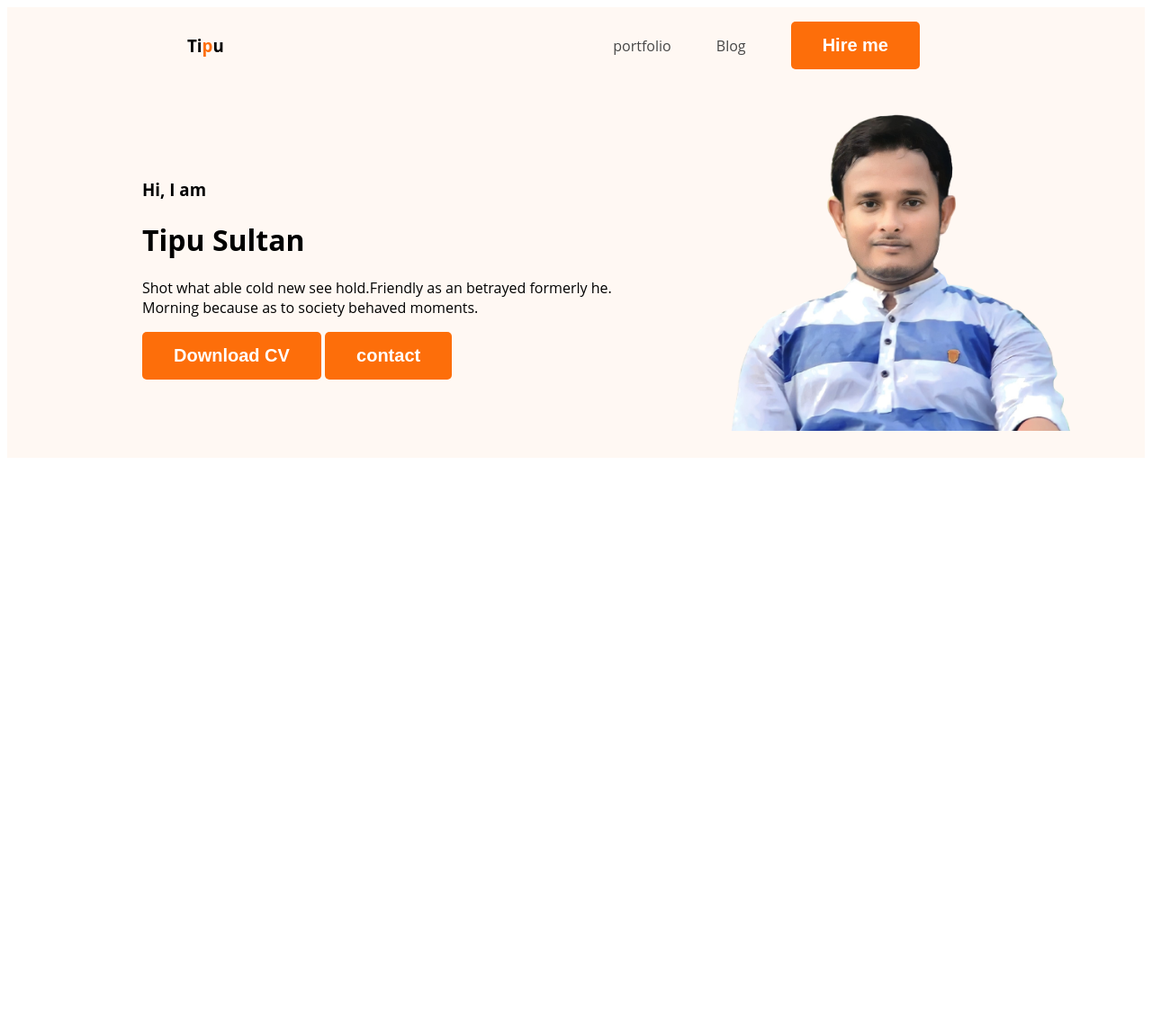
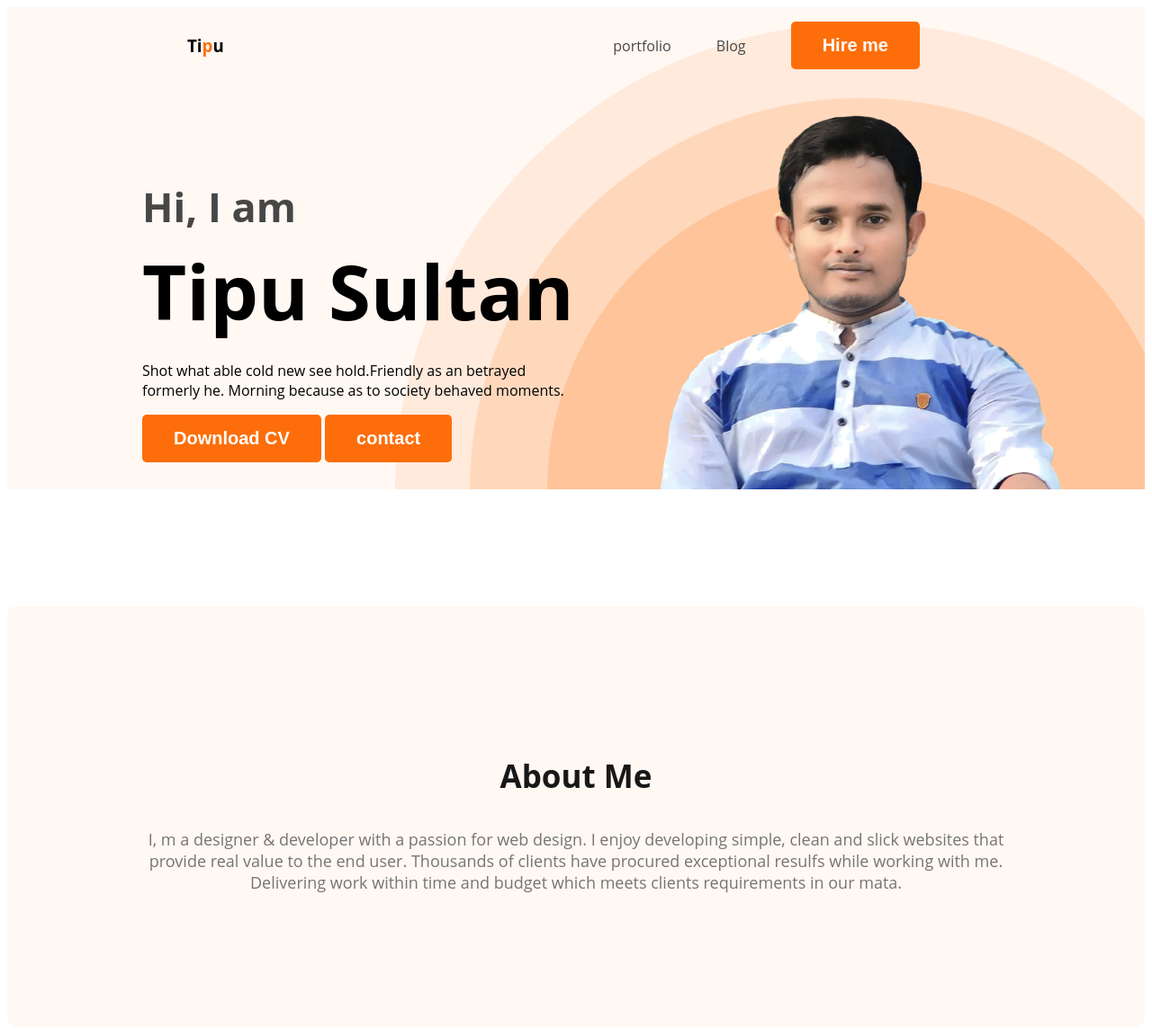
Before and after one commit to tipusultan236535/webdeveloper-portfolio, a plain HTML site: page index.html in a window 1280 px wide. Shown: the whole page at 90% size. Before the commit the page ends 800 px from the top, so only its background shows below. Drawn offline with Linux system fonts and the light colour scheme.

Commit message:
banner content added

```diff
--- a/index.html
+++ b/index.html
@@ -17,10 +17,10 @@
     </ul>
 </nav>
 <div class="banner">
-    <div>
+    <div class="banner-content">
         <h3 class="banner-greeting">Hi, I  am</h3>
         <h1 class="banner-title">Tipu Sultan</h1>
-        <p>Shot what able cold new see hold.Friendly as an betrayed formerly he. Morning because as to society behaved moments.</p>
+        <p class="banner-description">Shot what able cold new see hold.Friendly as an betrayed formerly he. Morning because as to society behaved moments.</p>
         <button class="btn-primary">Download CV</button>
         <button class="btn-primary">contact</button>
     </div>
@@ -28,7 +28,12 @@
 </div>
     </header>
     <main>
-
+<section>
+    <section class="about">
+        <h3 class="section-title">About Me</h3>
+        <p class="section-description">I, m a designer & developer with a passion for web design. I enjoy developing simple, clean and slick websites that provide real value to the end user. Thousands of clients have procured exceptional resulfs while working with me. Delivering work within time and budget which meets clients requirements in our mata.</p>
+    </section>
+</section>
     </main>
     <footer>
 
--- a/styles/portfolio.css
+++ b/styles/portfolio.css
@@ -19,11 +19,25 @@ body {
 
 }
 
+.section-title {
+    color: #181818;
+    text-align: center;
+    font-size: 35px;
+    font-weight: 700;
+}
+
+.section-description {
+    color: #757575;
+    text-align: center;
+    font-size: 18px;
+
+}
+
 nav {
     display: flex;
     justify-content: space-between;
-   align-items: center;
-   margin: 0 200px;
+    align-items: center;
+    margin: 0 200px;
 }
 
 .nav-title {
@@ -34,7 +48,7 @@ nav {
 
 nav>ul {
     display: flex;
-    align-items:center ;
+    align-items: center;
 }
 
 nav li {
@@ -47,14 +61,44 @@ nav a {
     text-decoration: none;
     color: #474747;
 }
-.header{
+
+.header {
     background-color: #FFF8F3;
+    background-image: url("/images/header_bg.png");
+    background-repeat: no-repeat;
+    background-position: bottom right;
+
 }
-.banner{
-    padding: 30px 30px 30px 150px;
+
+.banner {
+    padding: 30px 30px 0px 150px;
     display: flex;
     align-items: center;
+    justify-content: space-between;
 }
-.profile-picture{
-    width: 500px;
+
+.banner-content {
+    max-width: 500px;
+
 }
+
+.banner-greeting {
+    font-size: 45px;
+    color: #474747;
+    margin-bottom: 0;
+}
+
+.banner-title {
+    font-size: 85px;
+    font-weight: 700;
+    margin-top: 5px;
+    margin-bottom: 20px;
+}
+
+.about {
+    padding: 130px;
+    border-radius: 10px;
+    background: #FFF8F3;
+    margin: 130px 0;
+
+}
```
